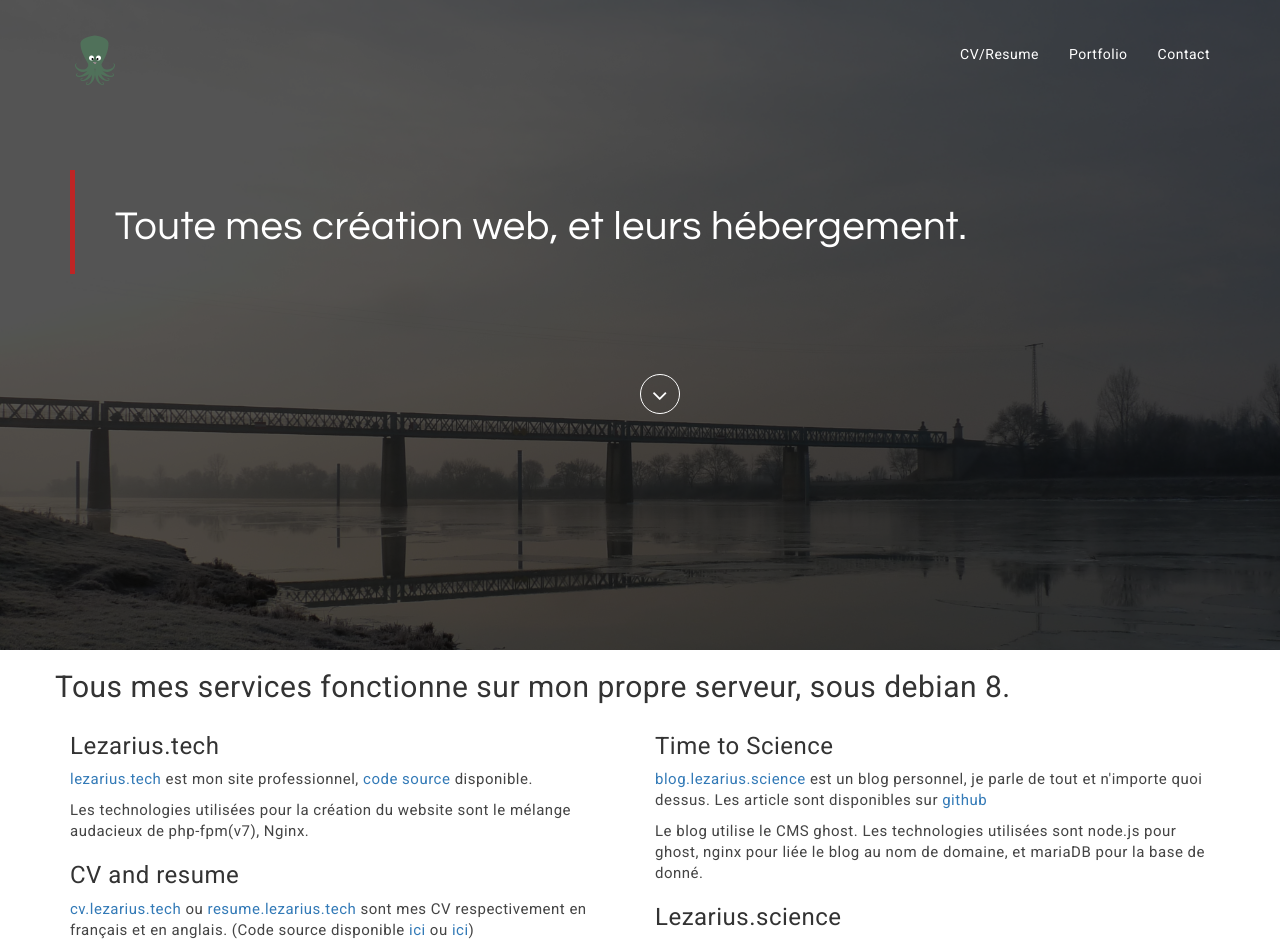
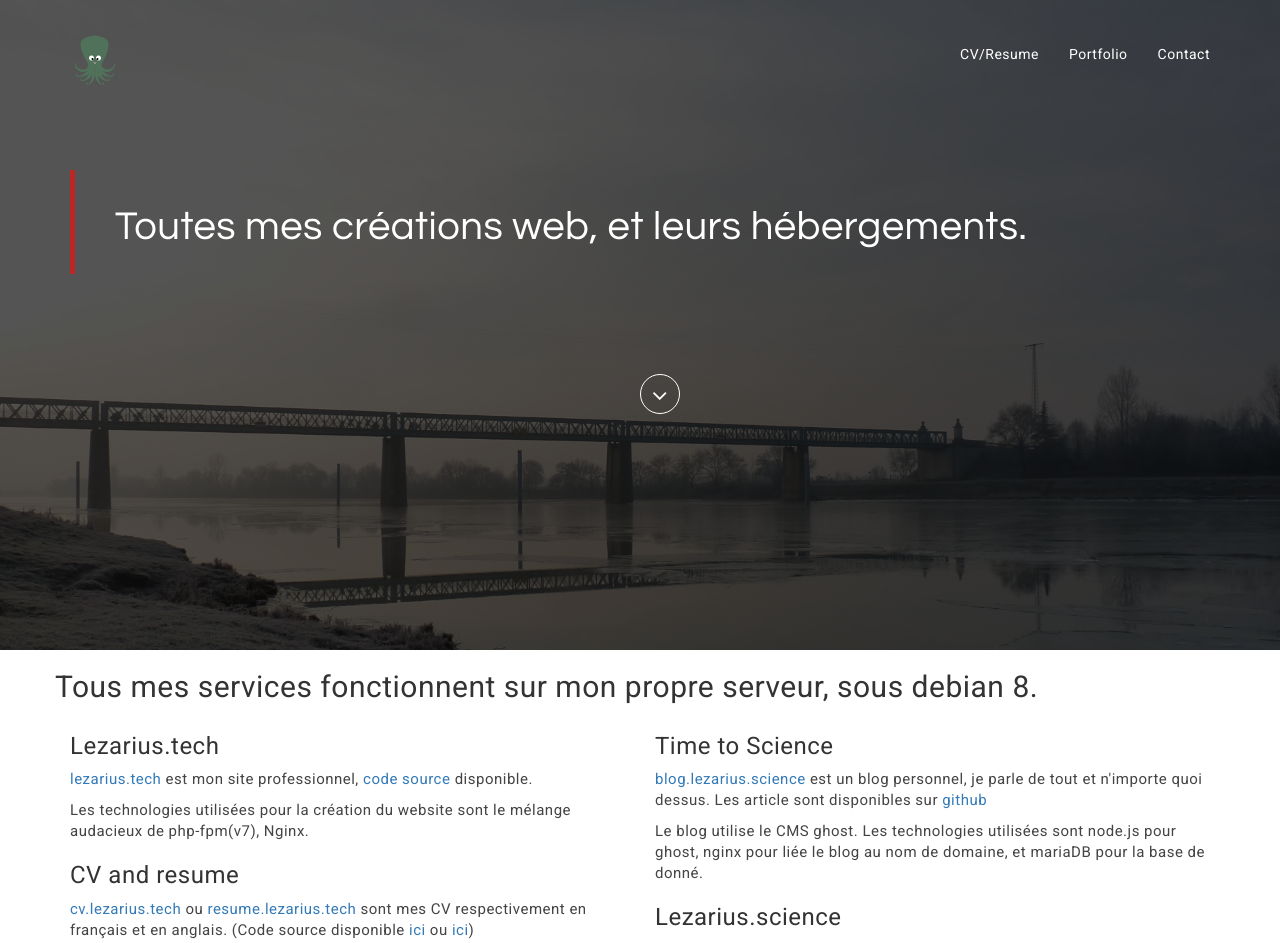
Before and after one commit to lezarius/lezarius.tech, a PHP site: page /portfolio.php in a window 1280 px wide. Shown: the top 943 px of the page. Run offline with PHP 8.4, Linux system fonts and the light colour scheme.

Commit message:
correction

```diff
--- a/contact.php
+++ b/contact.php
@@ -7,7 +7,8 @@
           <div class="row">
             <div class="col-md-12 wow fadeIn delay-05s">
               <div class="banner-text">
-                <h2>Un question ? Un travaille ? N'hésitez pas contactez moi !</h2>
+                <h2>Une question ? Une offre d'emploi ?</h2>
+                <h2>N'hésitez pas, contactez-moi !</h2>
 
               </div>
               <div class="overlay-detail text-center">
--- a/portfolio.php
+++ b/portfolio.php
@@ -7,7 +7,7 @@
           <div class="row">
             <div class="col-md-12 wow fadeIn delay-05s">
               <div class="banner-text">
-                <h2>Toute mes création web, et leurs hébergement.</h2>
+                <h2>Toutes mes créations web, et leurs hébergements.</h2>
 
               </div>
               <div class="overlay-detail text-center">
@@ -21,7 +21,7 @@
       </div>
     <div class="container">
       <div class="row">
-      <h2>Tous mes services fonctionne sur mon propre serveur, sous debian 8.</h2>
+      <h2>Tous mes services fonctionnent sur mon propre serveur, sous debian 8.</h2>
         <div class="col-md-6 text-left">
          <div class="about-text">
           <h3>Lezarius.tech</h3>
```
